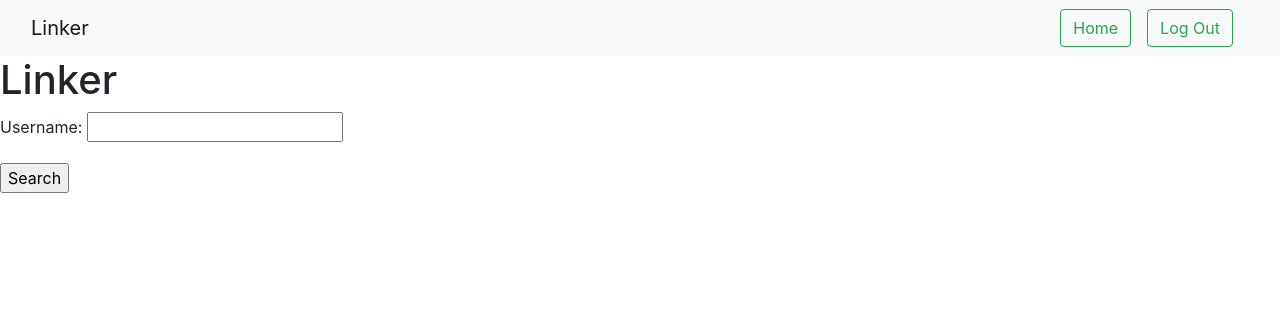
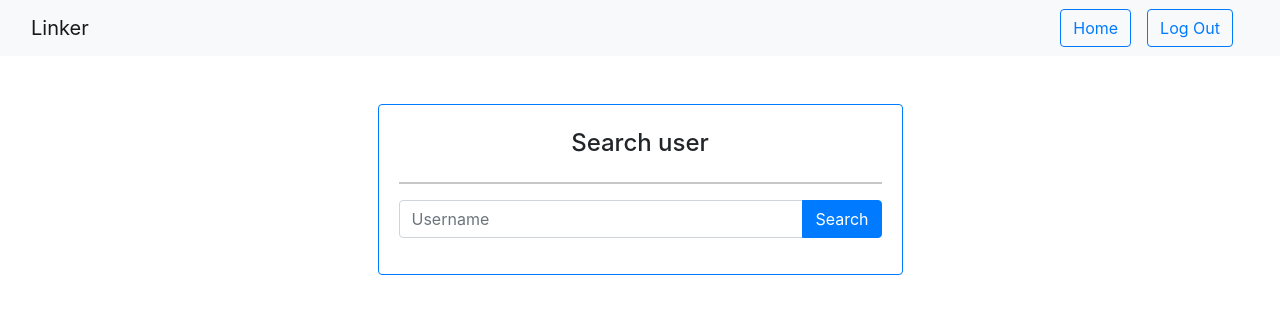
Before and after one commit to CosmoSt4r/linker-app, a Django app: page / in a window 1280 px wide. Shown: the top 314 px of the page. Run offline with Django 3.2, Linux system fonts and the light colour scheme; the visitor is signed in with stand-in values (Sample User, id 1); some libraries are stand-ins or nearby versions.

Commit message:
Button fixes

```diff
--- a/account/templates/login.html
+++ b/account/templates/login.html
@@ -4,7 +4,7 @@
 
 {% block content %}
 
-<div class="container d-flex justify-content-md-center align-items-center vh-100">
+<div class="container d-flex justify-content-md-center align-items-center mt-5">
 <aside class="col-sm-6">
 <div class="card border-primary">
     <article class="card-body">
--- a/account/templates/signup.html
+++ b/account/templates/signup.html
@@ -4,7 +4,7 @@
 
 {% block content %}
 
-<div class="container d-flex justify-content-md-center align-items-center vh-100">
+<div class="container d-flex justify-content-md-center align-items-center mt-5">
     <aside class="col-sm-6">
     <div class="card border-primary">
         <article class="card-body">
--- a/home/templates/add_link.html
+++ b/home/templates/add_link.html
@@ -4,7 +4,7 @@
 
 {% block content %}
 
-<div class="container d-flex justify-content-md-center align-items-center vh-100">
+<div class="container d-flex justify-content-md-center align-items-center mt-5">
     <aside class="col-sm-6">
         <div class="card">
             <article class="card-body">
--- a/home/templates/delete_link.html
+++ b/home/templates/delete_link.html
@@ -4,7 +4,7 @@
 
 {% block content %}
 
-<div class="container d-flex justify-content-md-center align-items-center vh-100">
+<div class="container d-flex justify-content-md-center align-items-center mt-5">
     <aside class="col-sm-6">
         <div class="card">
             <article class="card-body">
--- a/home/templates/edit_link.html
+++ b/home/templates/edit_link.html
@@ -4,7 +4,7 @@
 
 {% block content %}
 
-<div class="container d-flex justify-content-md-center align-items-center vh-100">
+<div class="container d-flex justify-content-md-center align-items-center mt-5">
     <aside class="col-sm-6">
         <div class="card">
             <article class="card-body">
--- a/main/forms.py
+++ b/main/forms.py
@@ -5,6 +5,9 @@ from django.core.exceptions import ValidationError
 
 class SearchUserForm(forms.Form):
     username = forms.CharField(min_length=8, max_length=32)
+    username.widget.attrs.update({'class' : 'form-control',
+    'placeholder' : 'Username', 'aria-label' : "Username",
+    'aria-describedby' : "button-addon2"})
 
     def clean_username(self):
         username = self.cleaned_data.get("username")
--- a/main/templates/main.html
+++ b/main/templates/main.html
@@ -3,13 +3,22 @@
 {% block title %}Linker{% endblock %}
 
 {% block content %}
-
-    <h1>Linker</h1>
-
-    <form method="POST">
-        {% csrf_token %}
-        {{ form.as_p }}
-        <input type="submit" value="Search" />
-    </form>
+    <div class="container d-flex justify-content-md-center align-items-center mt-5">
+        <aside class="col-sm-6">
+            <div class="card border-primary">
+                <article class="card-body">
+                    <h4 class="card-title text-center mb-4 mt-1">Search user</h4>
+                    <hr>
+                    <form method='POST'>
+                    {% csrf_token %}
+                    {{ form.username.errors }}
+                    <div class="input-group mb-3">
+                        {{ form.username }}
+                        <button class="btn btn-primary" type="submit" id="button-addon2">Search</button>
+                    </div>
+                    </form>
+                </article>
+            </div> <!-- card.// -->
+        </aside>
 
 {% endblock %}
--- a/templates/base.html
+++ b/templates/base.html
@@ -12,11 +12,10 @@
 
         <title>{% block title %}{% endblock %}</title>
 
+        {% include 'navbar.html' %}
     </head>
 
     <body>
-        {% include 'navbar.html' %}
-
         {% block content %}
         {% endblock %}
         <script src="https://cdn.jsdelivr.net/npm/bootstrap@5.1.0/dist/js/bootstrap.bundle.min.js" integrity="sha384-U1DAWAznBHeqEIlVSCgzq+c9gqGAJn5c/t99JyeKa9xxaYpSvHU5awsuZVVFIhvj" crossorigin="anonymous"></script>
--- a/templates/navbar.html
+++ b/templates/navbar.html
@@ -4,11 +4,11 @@
 
         <div class="d-flex">
         {% if request.user.is_authenticated %}
-            <button class="btn btn-outline-success mr-3" onclick="document.location=`{% url 'account:home:main' %}`">Home</button>
-            <button class="btn btn-outline-success mr-3" onclick="document.location=`{% url 'account:logout' %}`">Log Out</button>
+            <button class="btn btn-outline-primary mr-3" onclick="document.location=`{% url 'account:home:main' %}`">Home</button>
+            <button class="btn btn-outline-primary mr-3" onclick="document.location=`{% url 'account:logout' %}`">Log Out</button>
         {% else %}
-            <button class="btn btn-outline-success mr-3" onclick="document.location=`{% url 'account:login' %}`">Log In</button>
-            <button class="btn btn-outline-success mr-3" onclick="document.location=`{% url 'account:signup' %}`">Sign Up</button>
+            <button class="btn btn-outline-primary mr-3" onclick="document.location=`{% url 'account:login' %}`">Log In</button>
+            <button class="btn btn-outline-primary mr-3" onclick="document.location=`{% url 'account:signup' %}`">Sign Up</button>
         {% endif %}
         </div>
     </div>
```
